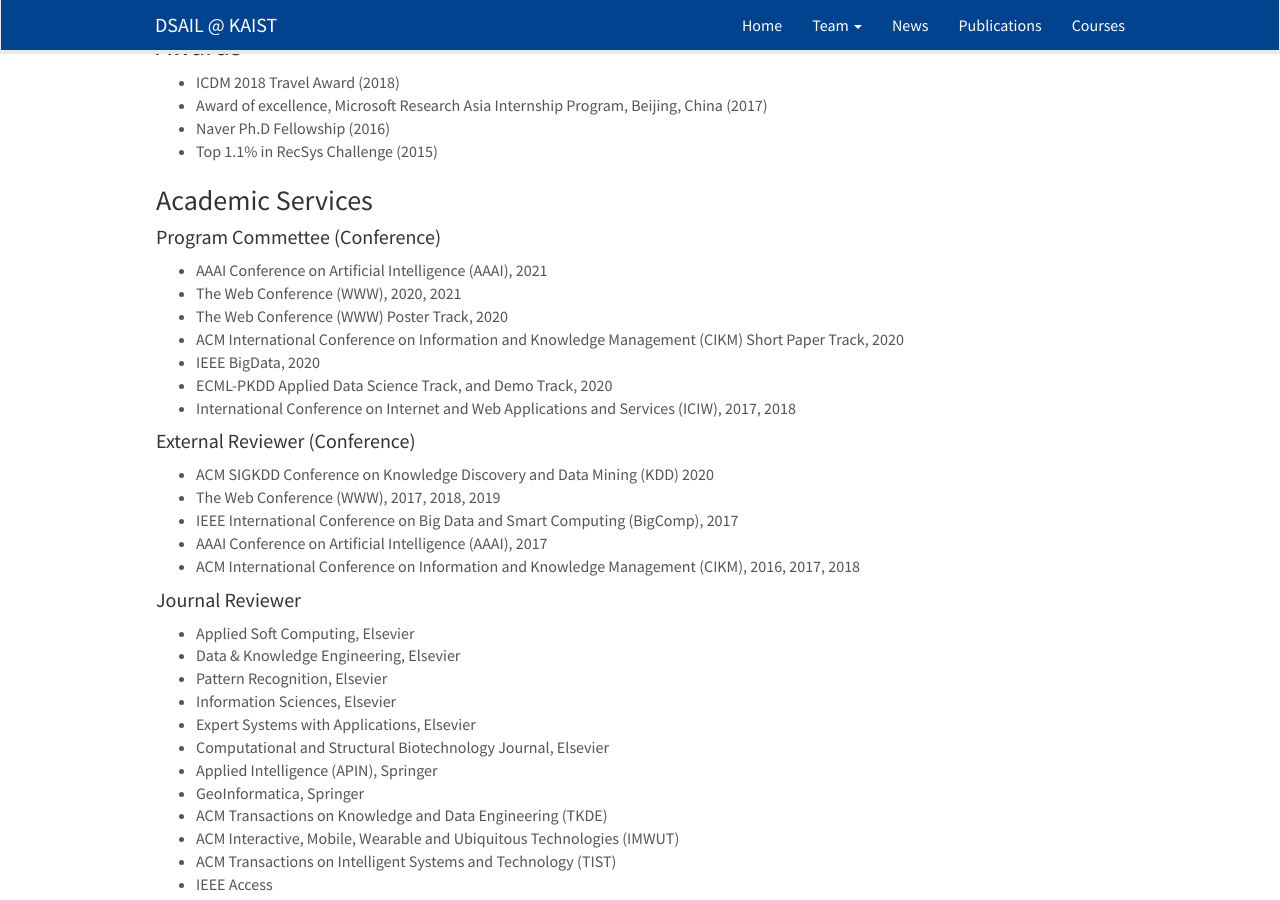
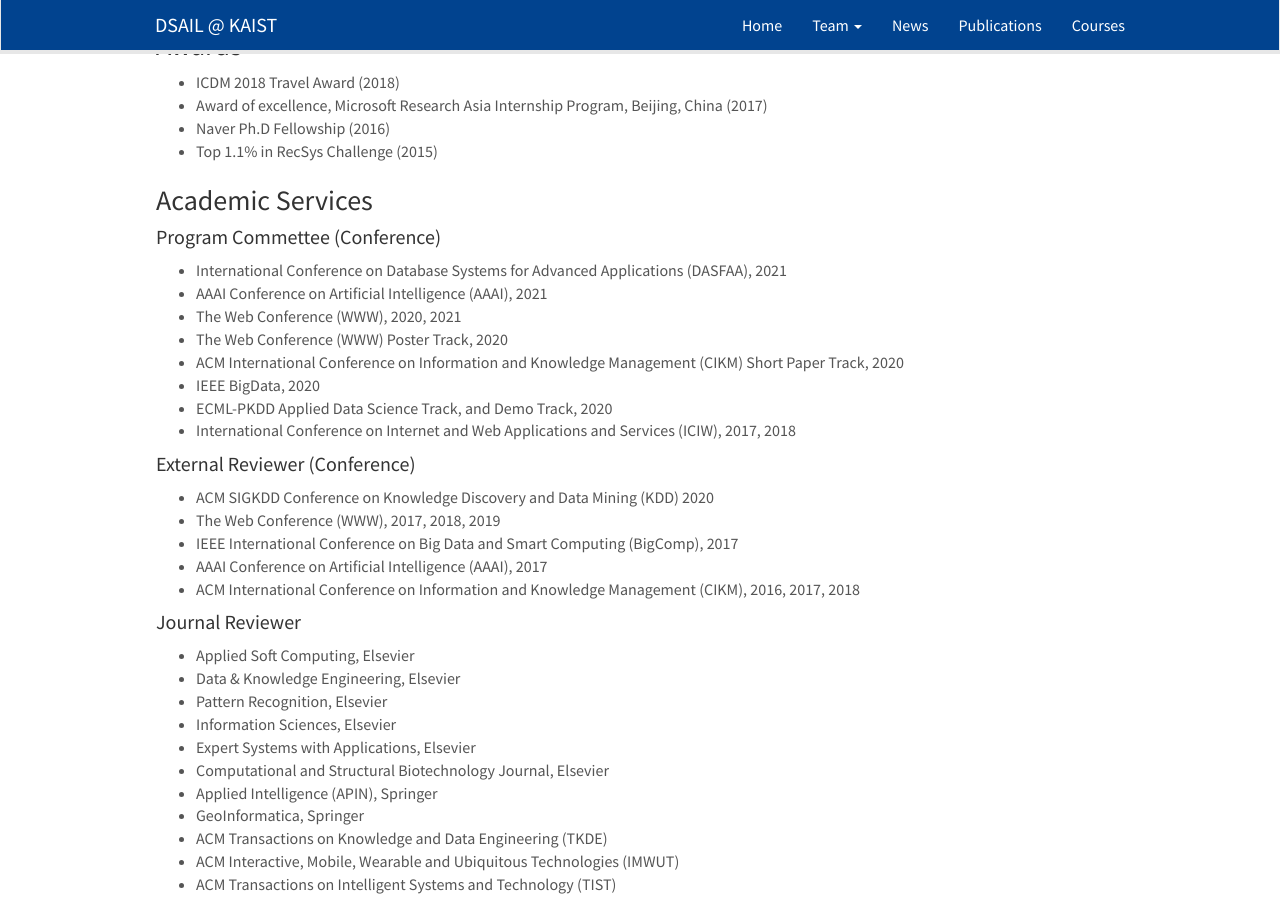
Before and after one commit to kaist-dsail/kaist-dsail.github.io, a Jekyll site: the page built from _pages/professor.md, in a window 1280 px wide and 900 px high, scrolled down 1736 px. Built offline with Jekyll 4.4.1, drawn with Linux system fonts in a browser that asks for light colours; nearby versions of some CDN libraries.

Commit message:
Update professor.md

```diff
--- a/_pages/professor.md
+++ b/_pages/professor.md
@@ -79,6 +79,7 @@ permalink: /professor/
 
 ### Academic Services
 #### Program Commettee (Conference)
+- International Conference on Database Systems for Advanced Applications (DASFAA), 2021
 - AAAI Conference on Artificial Intelligence (AAAI), 2021
 - The Web Conference (WWW), 2020, 2021
 - The Web Conference (WWW) Poster Track, 2020
```
